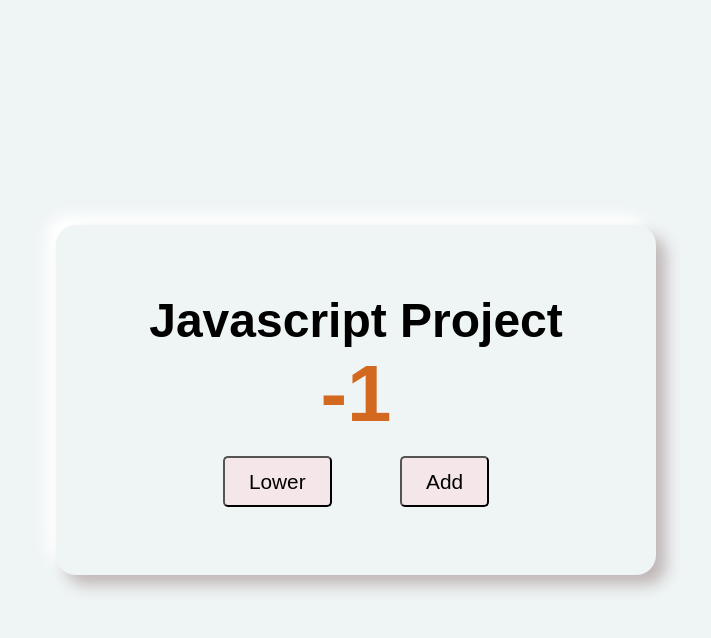
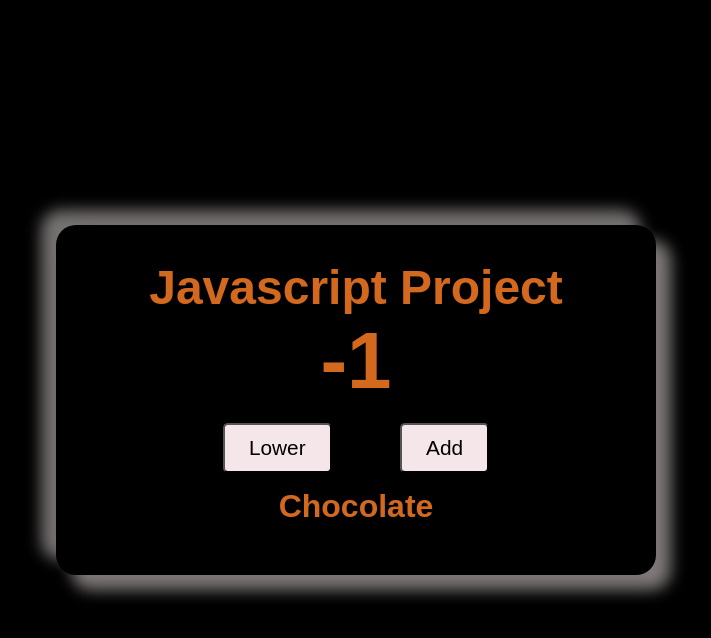
Before and after one commit to harshita795/Counter-App, a plain HTML site: page index.html in a window 1280 px wide. Both pictures are taken after a click on the button "Lower". Shown: the whole page, without its empty margins (284-995 px from the left). Drawn offline with Linux system fonts and the light colour scheme.

Commit message:
Updated New Features

```diff
--- a/app.js
+++ b/app.js
@@ -17,21 +17,40 @@
         counter.textContent = count
 
 
+
         if(count < 0){
-          const color = ['#cd5c5c','green','#fffof5','#add8e6','pink','gray','purple','cyan','fuchsia','brown','coral','crimson','indigo','teal','olive','maroon','antiqueWhite','azure','beige','cadetBlue','chocolate','DarkSlateBlue'];
 
-            const colorIndex = parseInt(Math.random()*color.length)
-            counter.style.color = color[colorIndex]
+          const color = ['Cornflowerblue','Green','Navy','Lime','Pink','Gray','Purple','Cyan','Fuchsia','Brown','Coral','Crimson','Indigo','Teal','Olive','Maroon','NntiqueWhite','Blueviolet','Darkcyan','CadetBlue','Chocolate','DarkSlateBlue'];
+            const colorIndex = parseInt(Math.random()*color.length);
+            counter.style.color = color[colorIndex];
+            const colorName = String(color[colorIndex]);
+            const nameColor = document.querySelector('#color-name')
+            document.querySelector('#color-name').innerHTML= colorName;
+            nameColor.style.color = color[colorIndex];
+            const name = document.querySelector('.name')
+            name.style.color = color[colorIndex];
+
         }
         else if(count > 0){
-          const color = ['#cd5c5c','green','#fffof5','#add8e6','pink','gray','purple','cyan','fuchsia','brown','coral','crimson','indigo','teal','olive','maroon','antiqueWhite','azure','beige','cadetBlue','chocolate','DarkSlateBlue'];
+            const color = ['Lightsalmon','Lightcoral','Greenyellow','Goldenrod','Floralwhite','Deeppink','Darkseagreen','Darkorange','Darkkhaki','Cornsilk','Cornflowerblue','Green','Navy','Lime','Pink','Gray','Purple','Cyan','Fuchsia','Brown','Coral','Crimson','Indigo','Teal','Olive','Maroon','NntiqueWhite','Blueviolet','Darkcyan','CadetBlue','Chocolate','DarkSlateBlue'];
 
-            const colorIndex = parseInt(Math.random()*color.length)
-            counter.style.color = color[colorIndex]
+            const colorIndex = parseInt(Math.random()*color.length);
+            counter.style.color = color[colorIndex];
+            const colorName = String(color[colorIndex]);
+            const nameColor = document.querySelector('#color-name')
+            document.querySelector('#color-name').innerHTML= colorName;
+            nameColor.style.color = color[colorIndex];
+            const name = document.querySelector('.name')
+            name.style.color = color[colorIndex];
+
+
         }
         else{
             counter.style.color = '#333333'
+
         }
+
+
     })
   })
 })()
--- a/index.html
+++ b/index.html
@@ -17,6 +17,7 @@
            <button class="counterBtn prevBtn">Lower</button>
            <button class="counterBtn nextBtn">Add</button>
       </div>
+      <h4 id="color-name"></h4>
   </div>
  <script src="app.js"></script>
 </body>
--- a/main.css
+++ b/main.css
@@ -9,19 +9,20 @@ body,html{
     display:grid;
     min-height: 100%;
     place-items: center;
-    background-color: #EFF4F5;;
+    background-color: black;
 }
 
 .card{
     width:600px;
     height: 350px;
-    box-shadow: 10px 10px 15px rgb(192, 183, 183), -10px -10px 15px white;
+    box-shadow: 15px 15px 15px rgb(126, 120, 120), -15px -15px 15px rgb(118, 114, 114);
     display:flex;
     flex-direction:column;
     justify-content: center;
     align-items: center;
     border-radius: 20px;;
 
+    /* background-color: black; */
 }
 
 .name{
@@ -43,3 +44,10 @@ body,html{
     border-radius: 5px;
     background-color: rgb(245, 231, 233);
 }
+
+#color-name{
+    font-family: sans-serif;
+    font-weight: bold;
+    font-size: 2rem;
+    margin: 15px;
+}
```
